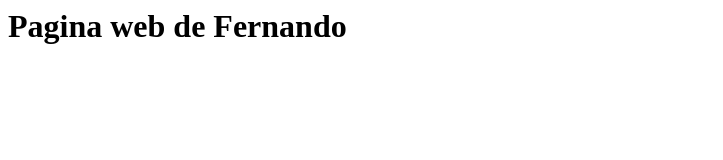
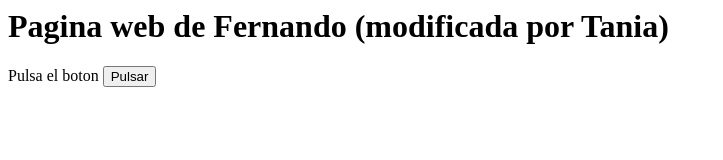
Before and after one commit to FernandoMarOrt/Colaboraci-n-de-Desarrollo-en-GitHub, a plain HTML site: page index.html in a window 1280 px wide. Shown: the whole page, without its empty margins (0-723 px from the left). Drawn offline with Linux system fonts and the light colour scheme.

Commit message:
Añadi una parte al h1 y ademas añadi una label y un boton

```diff
--- a/index.html
+++ b/index.html
@@ -2,6 +2,8 @@
 <head>
 </head>
 <body>
-	<h1>Pagina web de Fernando</h1>
+	<h1>Pagina web de Fernando (modificada por Tania)</h1>
+	<label>Pulsa el boton</label>
+	<button>Pulsar</button>
 </body>
 </html>
```
